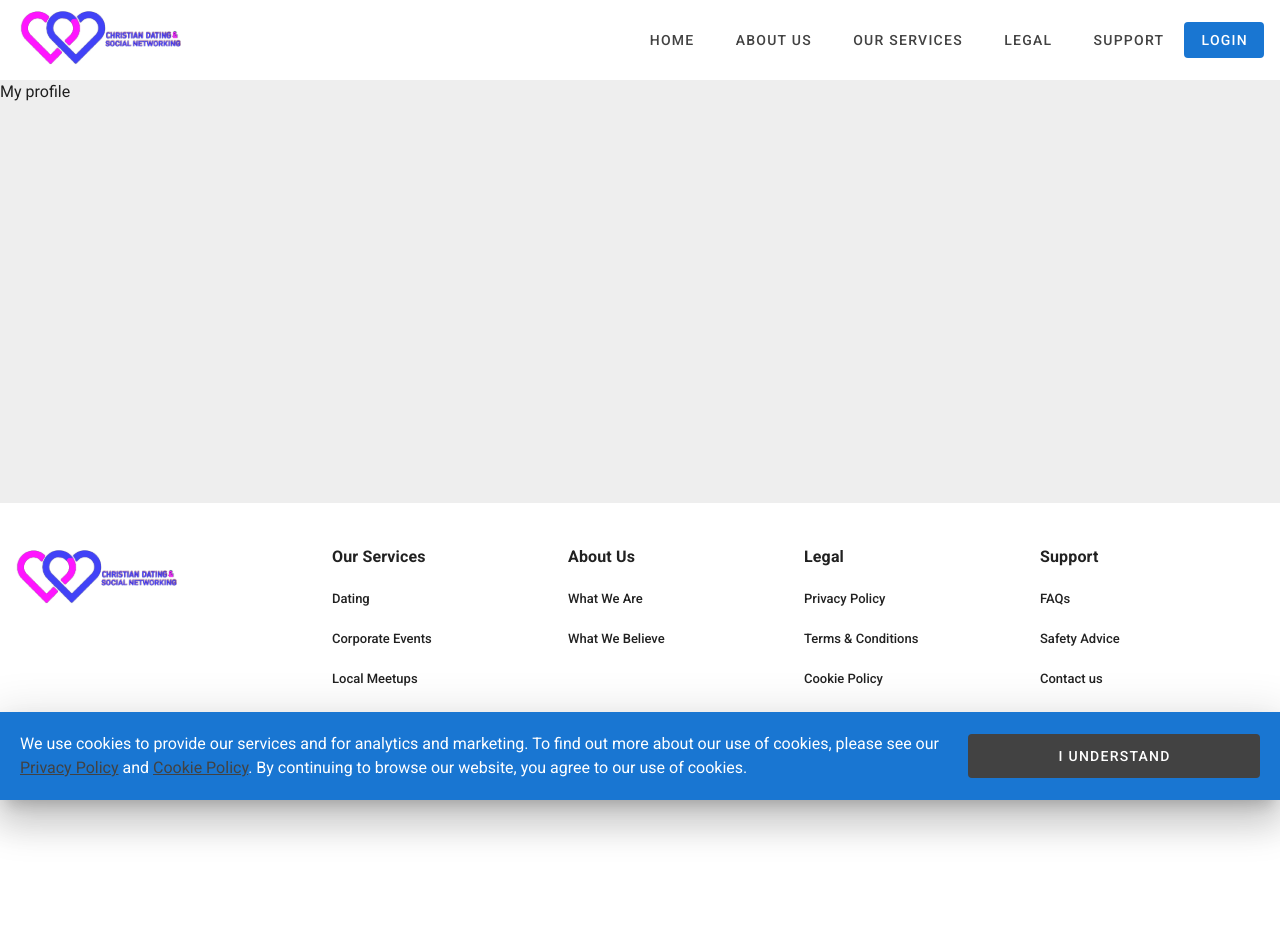
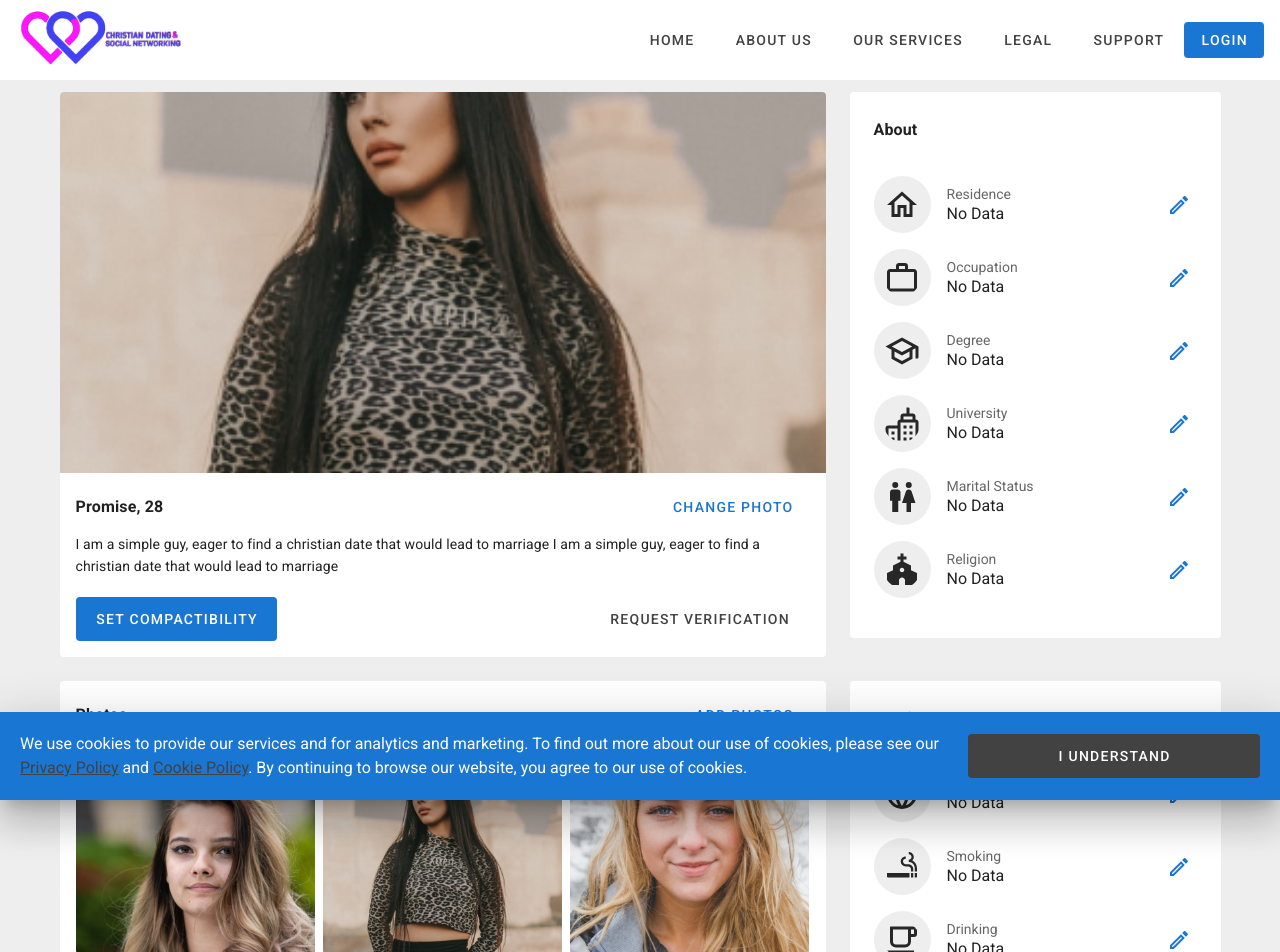
Before and after one commit to symplytheo/christian-dating-site, a Nuxt app: page /account/me in a window 1280 px wide. Shown: the top 952 px of the page. Before the commit the page ends 800 px from the top, so only its background shows below. Built offline with nearby package versions, Linux system fonts and the light colour scheme.

Commit message:
update profile page

```diff
--- a/pages/account/me.vue
+++ b/pages/account/me.vue
@@ -1,3 +1,220 @@
 <template>
-  <div>My profile</div>
+  <v-container>
+    <v-row>
+      <!-- Bio -->
+      <v-col cols="12" md="8" order="1" order-md="1">
+        <v-card flat>
+          <v-img src="/images/person-2.png" alt="" height="381" width="100%" />
+          <v-card-text class="text--primary">
+            <div class="d-flex justify-space-between align-center mb-2">
+              <h2 class="subtitle-1 font-weight-bold">Promise, 28</h2>
+              <v-btn text color="primary">Change Photo</v-btn>
+            </div>
+            <div>
+              I am a simple guy, eager to find a christian date that would lead
+              to marriage I am a simple guy, eager to find a christian date that
+              would lead to marriage
+            </div>
+            <div
+              class="
+                mt-5
+                fill-width
+                d-flex
+                flex-column flex-sm-row
+                justify-space-between
+              "
+            >
+              <v-btn
+                :block="$vuetify.breakpoint.xs"
+                large
+                color="primary"
+                depressed
+              >
+                Set Compactibility
+              </v-btn>
+
+              <v-btn
+                :block="$vuetify.breakpoint.xs"
+                text
+                large
+                color="secondary"
+                class="mt-2 mt-sm-0"
+              >
+                Request Verification
+              </v-btn>
+            </div>
+          </v-card-text>
+        </v-card>
+      </v-col>
+
+      <!-- About -->
+      <v-col cols="12" md="4" order="3" order-md="2">
+        <v-card class="pa-2" flat>
+          <v-card-title class="subtitle-1 font-weight-bold">About</v-card-title>
+          <v-card-text class="px-0">
+            <v-list>
+              <v-list-item v-for="item in about" :key="item.title">
+                <v-list-item-avatar
+                  size="57"
+                  color="grey lighten-3 justify-center"
+                >
+                  <v-icon color="#272727" large>{{ item.icon }}</v-icon>
+                </v-list-item-avatar>
+                <v-list-item-content>
+                  <v-list-item-subtitle>{{ item.title }}</v-list-item-subtitle>
+                  <v-list-item-title>No Data</v-list-item-title>
+                </v-list-item-content>
+                <v-list-item-action>
+                  <v-btn icon color="primary">
+                    <v-icon>{{ mdiPencilOutline }}</v-icon>
+                  </v-btn>
+                </v-list-item-action>
+              </v-list-item>
+            </v-list>
+          </v-card-text>
+        </v-card>
+      </v-col>
+
+      <!-- Photos -->
+      <v-col cols="12" md="8" order="2" order-md="3">
+        <v-card flat>
+          <v-card-title class="subtitle-1 font-weight-bold">
+            Photos
+            <v-spacer />
+            <v-btn text color="primary">Add Photos</v-btn>
+          </v-card-title>
+          <v-card-text class="text--primary">
+            <v-row dense>
+              <v-col v-for="x in 6" :key="x" cols="6" sm="4">
+                <v-img
+                  :src="`/images/person-${x}.png`"
+                  alt=""
+                  class="grey lighten-3 rounded"
+                  height="205"
+                  width="100%"
+                />
+              </v-col>
+            </v-row>
+          </v-card-text>
+        </v-card>
+      </v-col>
+
+      <!-- Factfile -->
+      <v-col cols="12" md="4" order="4" order-md="4">
+        <v-card class="pa-2" flat>
+          <v-card-title class="subtitle-1 font-weight-bold">
+            Factfile
+          </v-card-title>
+          <v-card-text class="px-0">
+            <v-list>
+              <v-list-item v-for="item in factfile" :key="item.title">
+                <v-list-item-avatar
+                  size="57"
+                  color="grey lighten-3 justify-center"
+                >
+                  <v-icon color="#272727" large>{{ item.icon }}</v-icon>
+                </v-list-item-avatar>
+                <v-list-item-content>
+                  <v-list-item-subtitle>{{ item.title }}</v-list-item-subtitle>
+                  <v-list-item-title>No Data</v-list-item-title>
+                </v-list-item-content>
+                <v-list-item-action>
+                  <v-btn icon color="primary">
+                    <v-icon>{{ mdiPencilOutline }}</v-icon>
+                  </v-btn>
+                </v-list-item-action>
+              </v-list-item>
+            </v-list>
+          </v-card-text>
+        </v-card>
+      </v-col>
+
+      <!-- Hobbies -->
+      <v-col cols="12" order="5" order-md="5">
+        <v-card flat>
+          <v-card-title class="subtitle-1 font-weight-bold">
+            Hobbies
+            <v-spacer />
+            <v-btn text color="primary">Add Hobbies</v-btn>
+          </v-card-title>
+          <v-card-text>
+            <v-row>
+              <v-col
+                v-for="(hobby, x) in hobbies"
+                :key="x"
+                cols="6"
+                sm="4"
+                md="3"
+              >
+                <v-card flat color="grey lighten-3" height="200">
+                  <v-row class="fill-height" align="center" justify="center">
+                    <div class="text-center pa-5">
+                      <v-icon size="50" color="#272727">
+                        {{ hobby.icon }}
+                      </v-icon>
+                      <div class="mt-2 subtitle-1">{{ hobby.title }}</div>
+                    </div>
+                  </v-row>
+                </v-card>
+              </v-col>
+            </v-row>
+          </v-card-text>
+        </v-card>
+      </v-col>
+    </v-row>
+  </v-container>
 </template>
+
+<script>
+import {
+  mdiPencilOutline,
+  mdiHomeOutline,
+  mdiBriefcaseOutline,
+  mdiSchoolOutline,
+  mdiChurch,
+  mdiHumanMaleFemale,
+  mdiCityVariantOutline,
+  mdiWeb,
+  mdiSmoking,
+  mdiCoffeeOutline,
+  mdiPaw,
+  mdiDumbbell,
+  mdiPoliceStation,
+  mdiBasketball,
+  mdiDanceBallroom,
+  mdiBookOpenPageVariantOutline,
+  mdiCameraOutline,
+  mdiAirplane,
+} from '@mdi/js'
+
+export default {
+  data: () => ({
+    mdiPencilOutline,
+    about: [
+      { title: 'Residence', icon: mdiHomeOutline },
+      { title: 'Occupation', icon: mdiBriefcaseOutline },
+      { title: 'Degree', icon: mdiSchoolOutline },
+      { title: 'University', icon: mdiCityVariantOutline },
+      { title: 'Marital Status', icon: mdiHumanMaleFemale },
+      { title: 'Religion', icon: mdiChurch },
+    ],
+    factfile: [
+      { title: 'Language', icon: mdiWeb },
+      { title: 'Smoking', icon: mdiSmoking },
+      { title: 'Drinking', icon: mdiCoffeeOutline },
+      { title: 'Pets', icon: mdiPaw },
+      { title: 'Exercise', icon: mdiDumbbell },
+      { title: 'Politics', icon: mdiPoliceStation },
+    ],
+    hobbies: [
+      { title: 'Sports', icon: mdiBasketball },
+      { title: 'Dancing', icon: mdiDanceBallroom },
+      { title: 'Reading', icon: mdiBookOpenPageVariantOutline },
+      { title: 'Photography', icon: mdiCameraOutline },
+      { title: 'Travel', icon: mdiAirplane },
+      { title: '', icon: '' },
+      { title: '', icon: '' },
+    ],
+  }),
+}
+</script>
```
